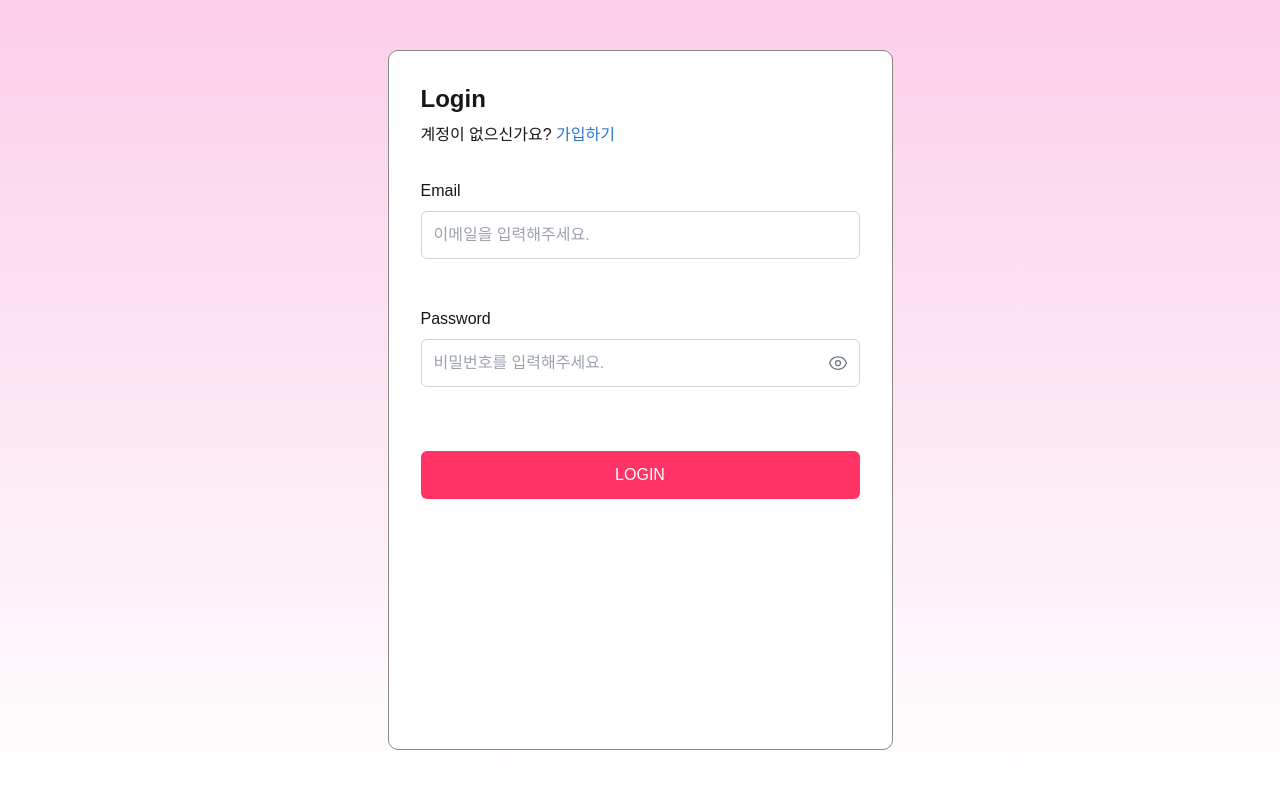
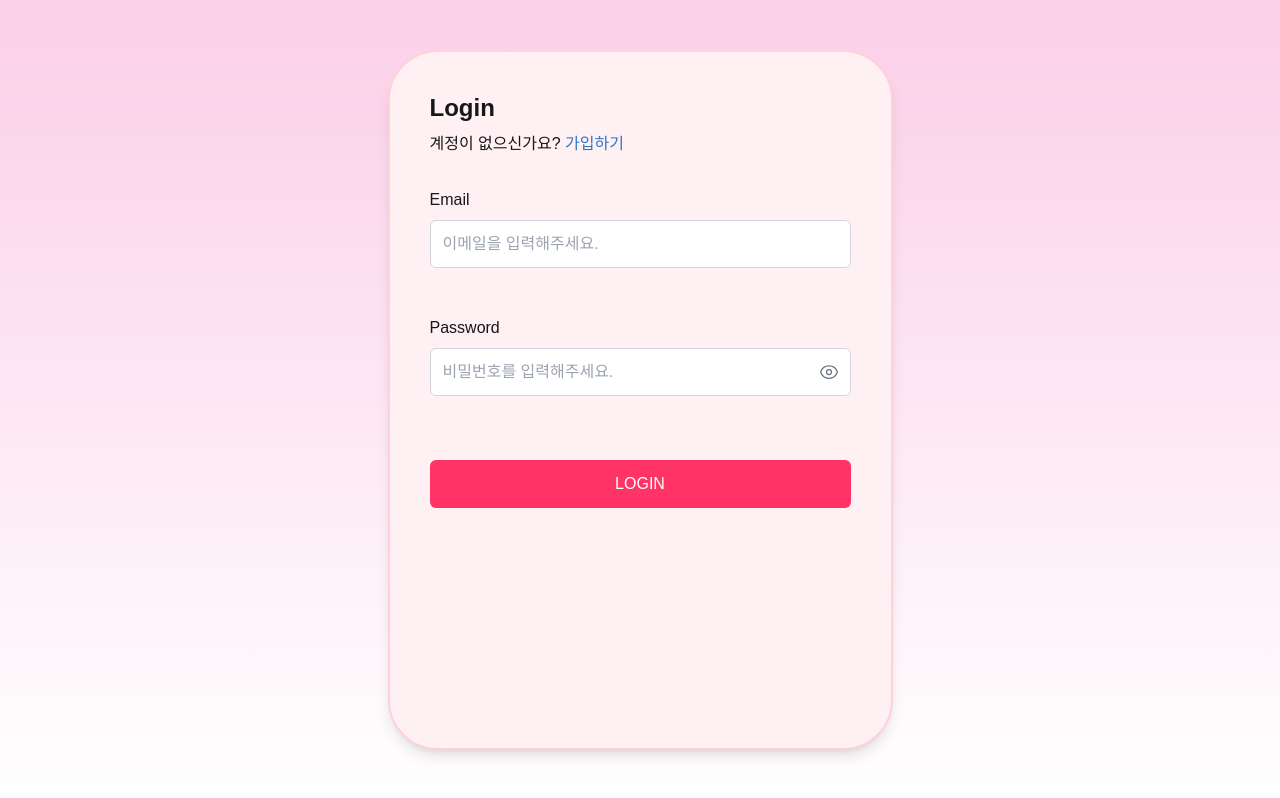
Before and after one commit to wf4-2/manitto, a Next.js app: page /login in a window 1280 px wide. Built offline with nearby package versions, Linux system fonts and the light colour scheme.

Commit message:
💄 폼 디자인 변경

```diff
--- a/src/app/(auth)/layout.tsx
+++ b/src/app/(auth)/layout.tsx
@@ -1,4 +1,3 @@
-import GradientBackground from '@/components/GradientBackground';
 import React from 'react';
 
 interface LayoutProps {
@@ -8,11 +7,9 @@ interface LayoutProps {
 // <div className="min-h-screen bg-gradient-to-b from-[#fde2e4] to-[#fff1f2] flex items-center justify-center relative">
 const Layout: React.FC<LayoutProps> = ({ children }) => {
   return (
-    <GradientBackground>
-      <div className="flex w-screen h-screen items-center justify-center">
-        {children}
-      </div>
-    </GradientBackground>
+    <div className="flex w-screen h-screen items-center justify-center">
+      {children}
+    </div>
   );
 };
 
--- a/src/app/layout.tsx
+++ b/src/app/layout.tsx
@@ -1,6 +1,7 @@
 import type { Metadata } from 'next';
 import { Geist, Geist_Mono } from 'next/font/google';
 import './globals.css';
+import GradientBackground from '@/components/GradientBackground';
 
 const geistSans = Geist({
   variable: '--font-geist-sans',
@@ -26,7 +27,7 @@ export default function RootLayout({
       <body
         className={`${geistSans.variable} ${geistMono.variable} antialiased`}
       >
-        {children}
+        <GradientBackground>{children}</GradientBackground>
       </body>
     </html>
   );
--- a/src/app/lobby/page.tsx
+++ b/src/app/lobby/page.tsx
@@ -3,7 +3,6 @@
 import Header from '@/components/Header';
 import LobbyCard from '@/components/LobbyCard';
 import ManittoListCard from '@/components/ManittoListCard';
-import GradientBackground from '@/components/GradientBackground';
 import CreateForm from '@/components/CreateForm';
 import EnterForm from '@/components/EnterForm';
 import Modal from '@/components/Modal';
@@ -21,7 +20,7 @@ export default function Home() {
   const closeEnterRoomModal = () => setIsEnterRoomOpen(false);
 
   return (
-    <GradientBackground>
+    <>
       <div className="flex flex-col items-center min-h-screen px-6">
         <Header />
 
@@ -72,6 +71,6 @@ export default function Home() {
           <EnterForm onClose={closeEnterRoomModal} />
         </Modal>
       )}
-    </GradientBackground>
+    </>
   );
 }
--- a/src/app/page.tsx
+++ b/src/app/page.tsx
@@ -1,12 +1,10 @@
 'use client';
 
-import GradientBackground from '@/components/GradientBackground';
 import { motion } from 'framer-motion';
 import Link from 'next/link';
 
 export default function Page() {
   return (
-    <GradientBackground>
     <div className="min-h-screen flex items-center justify-center relative">
       {/* 메인 콘텐츠 */}
       <div className="relative text-center">
@@ -48,6 +46,5 @@ export default function Page() {
         </motion.p>
       </div>
     </div>
-    </GradientBackground>
   );
 }
--- a/src/components/CreateForm.tsx
+++ b/src/components/CreateForm.tsx
@@ -1,4 +1,5 @@
 import { useState } from 'react';
+import FormLayout from './FormLayout';
 
 const CreateForm = ({ onClose }: { onClose: () => void }) => {
   const [roomCode, setRoomCode] = useState<string | null>(null);
@@ -20,7 +21,7 @@ const CreateForm = ({ onClose }: { onClose: () => void }) => {
   };
 
   return (
-    <div className="w-[505px] h-[700px] flex-shrink-0 rounded-[10px] border-[0.5px] border-[#878787] bg-white p-8 flex flex-col justify-between">
+    <FormLayout>
       <div>
         <div className="space-y-2 mb-8">
           <h1 className="text-2xl font-semibold">방 만들기</h1>
@@ -96,7 +97,7 @@ const CreateForm = ({ onClose }: { onClose: () => void }) => {
           </button>
         )}
       </div>
-    </div>
+    </FormLayout>
   );
 };
 
--- a/src/components/LoginForm.tsx
+++ b/src/components/LoginForm.tsx
@@ -2,6 +2,7 @@
 
 import { useState } from 'react';
 import { login } from '../app/(auth)/actions';
+import FormLayout from './FormLayout';
 
 export default function LoginForm() {
   const [showPassword, setShowPassword] = useState(false);
@@ -20,10 +21,8 @@ export default function LoginForm() {
   };
 
   return (
-    <form
-      onSubmit={handleSubmit}
-      className="w-[505px] h-[700px] flex-shrink-0 rounded-[10px] border-[0.5px] border-[#878787] bg-white p-8 flex flex-col justify-between"
-    >
+    <FormLayout>
+      <form onSubmit={handleSubmit}>
         <div>
           <div className="space-y-2 mb-8">
             <h1 className="text-2xl font-semibold">Login</h1>
@@ -115,5 +114,6 @@ export default function LoginForm() {
           </button>
         </div>
       </form>
+    </FormLayout>
   );
 }
--- a/src/components/SignupForm.tsx
+++ b/src/components/SignupForm.tsx
@@ -2,6 +2,7 @@
 
 import { useState } from 'react';
 import { signup } from '../app/(auth)/actions';
+import FormLayout from './FormLayout';
 
 export default function SignupForm() {
   const [showPassword, setShowPassword] = useState(false);
@@ -20,10 +21,8 @@ export default function SignupForm() {
   };
 
   return (
-    <form
-      onSubmit={handleSubmit}
-      className="w-[505px] h-[700px] flex-shrink-0 rounded-[10px] border-[0.5px] border-[#878787] bg-white p-8 flex flex-col justify-between"
-    >
+    <FormLayout>
+      <form onSubmit={handleSubmit}>
         <div className="space-y-8">
           <div className="space-y-2">
             <h1 className="text-2xl font-semibold">Sign up</h1>
@@ -65,7 +64,9 @@ export default function SignupForm() {
                 placeholder="이름을 입력해주세요."
                 className="w-full h-12 px-3 py-2 text-base border border-gray-300 rounded-md focus:outline-none focus:ring-2 focus:ring-[#2D76CE]"
               />
-            <p className="h-4 text-red-500 text-sm">{errors.name?.[0] || ''}</p>
+              <p className="h-4 text-red-500 text-sm">
+                {errors.name?.[0] || ''}
+              </p>
             </div>
 
             {/* Password Field */}
@@ -131,7 +132,10 @@ export default function SignupForm() {
 
             {/* Confirm Password Field */}
             <div className="space-y-1">
-            <label htmlFor="confirmPassword" className="text-base font-medium">
+              <label
+                htmlFor="confirmPassword"
+                className="text-base font-medium"
+              >
                 Confirm Password
               </label>
               <div className="relative">
@@ -155,5 +159,6 @@ export default function SignupForm() {
           </button>
         </div>
       </form>
+    </FormLayout>
   );
 }
```
Lines whose indentation alone changed are shown as unchanged.
